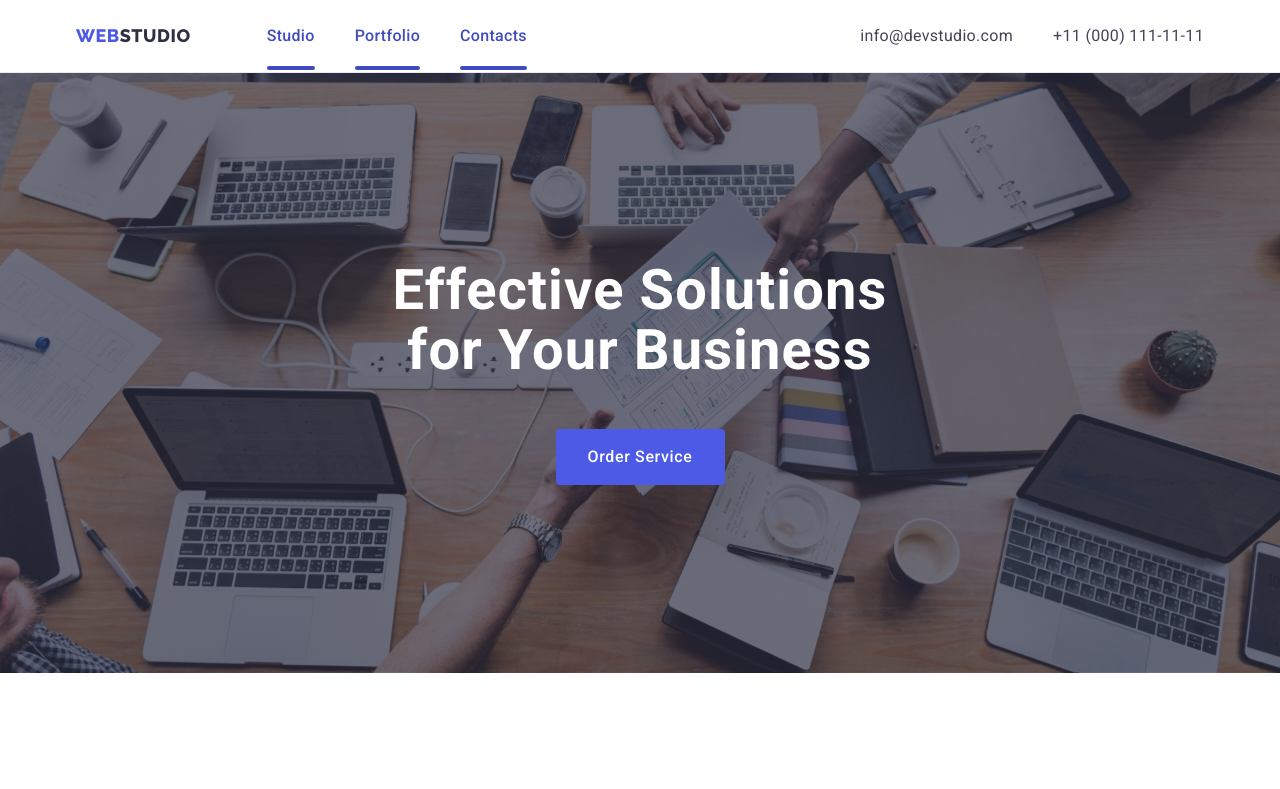
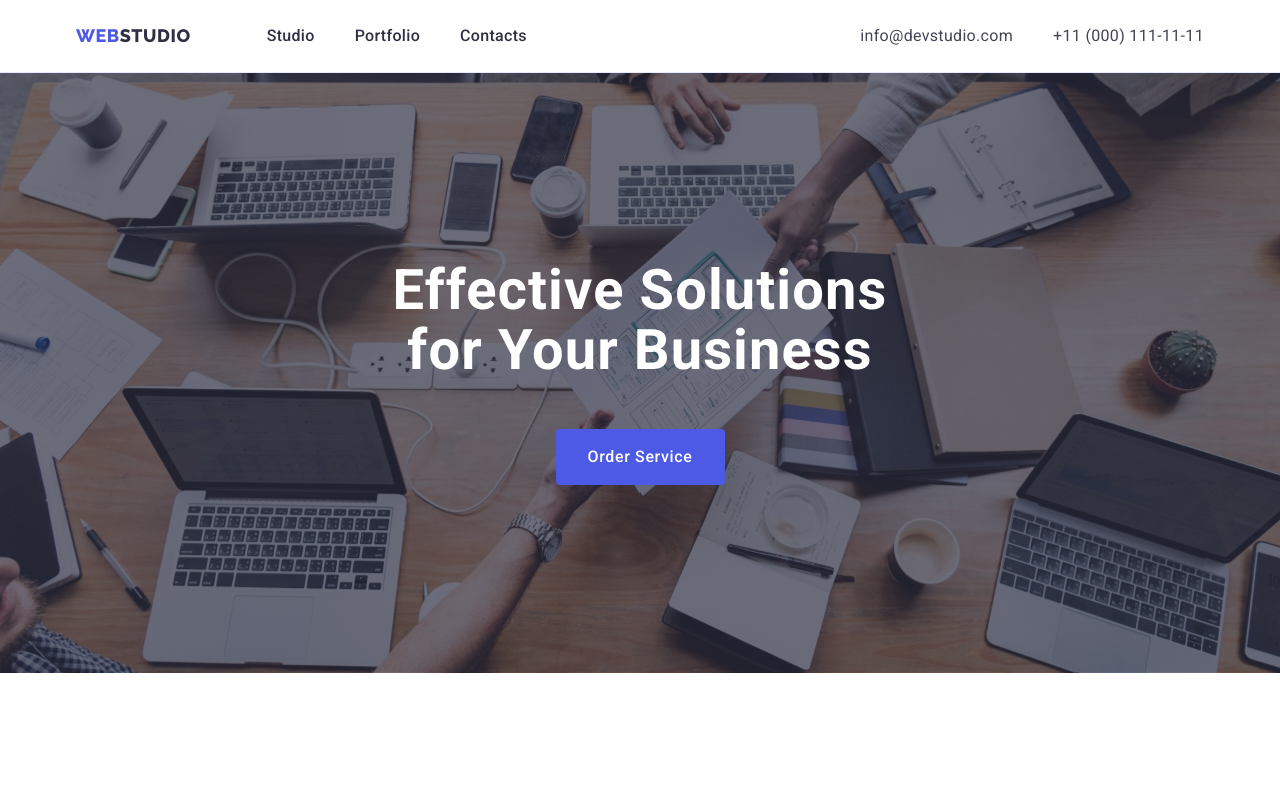
Before and after one commit to Vorobole/goit-markup-hw-04, a plain HTML site: page index.html in a window 1280 px wide. Shown: the top 789 px of the page. Drawn offline with nearby package versions, Linux system fonts and the light colour scheme.

Commit message:
hw-4 26.07.23

```diff
--- a/css/styles.css
+++ b/css/styles.css
@@ -84,7 +84,7 @@ img {
   gap: 40px;
 }
 .menu-link {
-  color: var(--ocean);
+  color: var(--navyblue);
   font-family: Roboto;
   font-size: 16px;
   font-style: normal;
@@ -97,7 +97,7 @@ img {
   position: relative;
   transition: color 250ms cubic-bezier(0.4, 0, 0.2, 1);
 }
-.menu-link::after {
+.menu-link:active::after {
   content: "";
   position: absolute;
   left: 0;
```
